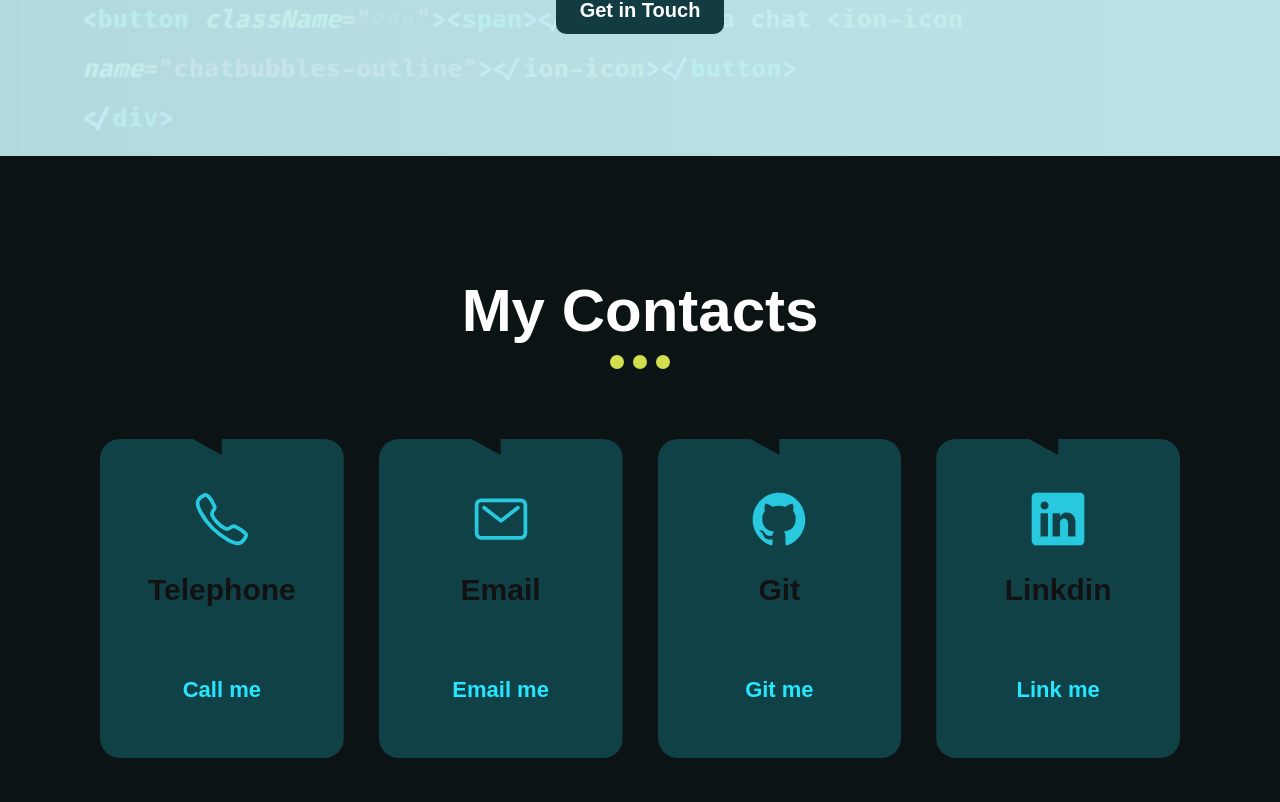
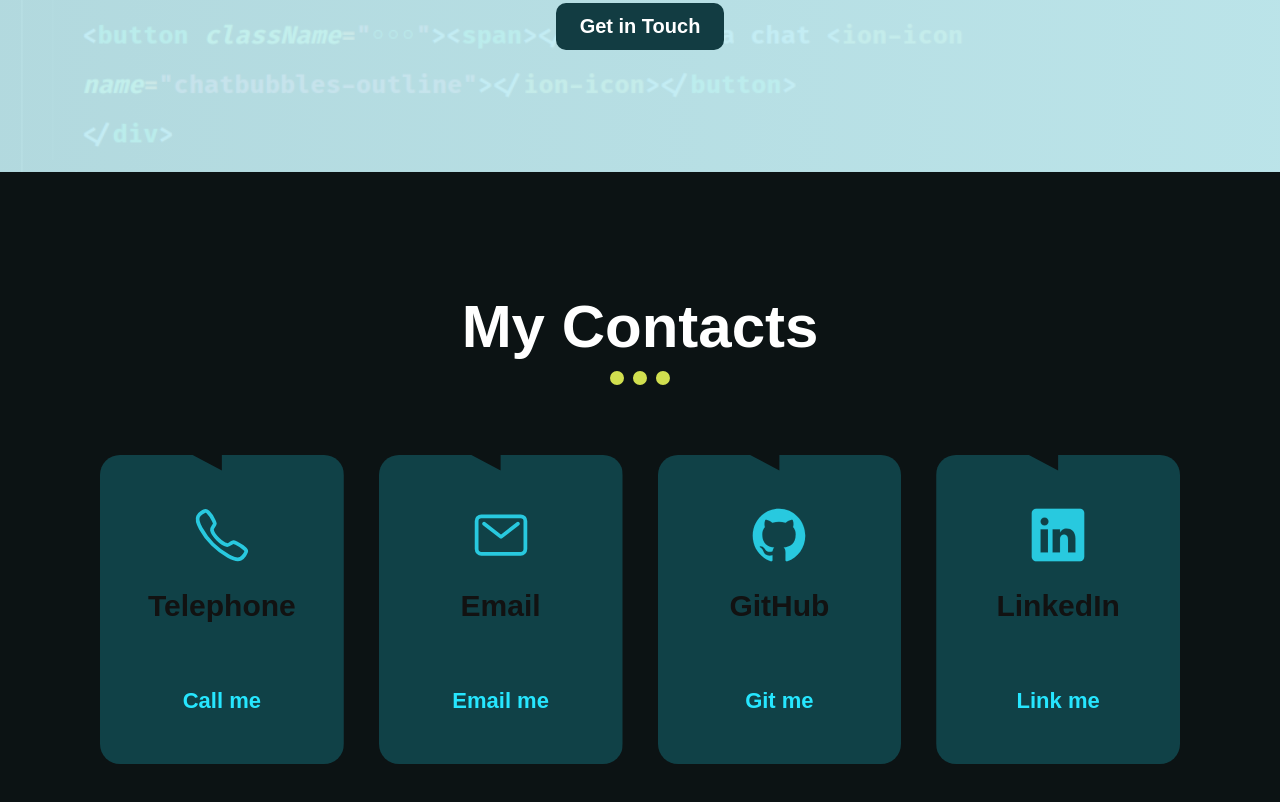
Before and after one commit to DesalegnTamirat/personal-website, a React (Vite) app: page / in a window 1280 px wide. Shown: the part 1158-1960 px from the top of the page. Built offline with nearby package versions, Linux system fonts and the light colour scheme.

Commit message:
making the contact links functional

```diff
--- a/src/components/Contact.jsx
+++ b/src/components/Contact.jsx
@@ -2,39 +2,44 @@ const Contact = () => {
   return (
     <section id="contact-section">
       <h2>My Contacts</h2>
-      <hr className="small"/>
+      <hr className="small" />
       <div className="contact-details">
         <div className="contact">
-          <div className="icon"><ion-icon name="call-outline"></ion-icon></div>
+          <div className="icon">
+            <ion-icon name="call-outline"></ion-icon>
+          </div>
           <h3>Telephone</h3>
-          <a href="#">
+          <a href="tel:+251979575672">
             Call me
           </a>
         </div>
+
         <div className="contact">
           <div className="icon">
-          <ion-icon name="mail-outline"></ion-icon>
+            <ion-icon name="mail-outline"></ion-icon>
           </div>
           <h3>Email</h3>
-          <a href="#">
+          <a href="mailto:desalegntamirateshetu@gmail.com">
             Email me
           </a>
         </div>
+
         <div className="contact">
           <div className="icon">
-          <ion-icon name="logo-github"></ion-icon>
+            <ion-icon name="logo-github"></ion-icon>
           </div>
-          <h3>Git</h3>
-          <a href="#">
+          <h3>GitHub</h3>
+          <a href="https://github.com/DesalegnTamirat" target="_blank" rel="noopener noreferrer">
             Git me
           </a>
         </div>
+
         <div className="contact">
           <div className="icon">
-          <ion-icon name="logo-linkedin"></ion-icon>
+            <ion-icon name="logo-linkedin"></ion-icon>
           </div>
-          <h3>Linkdin</h3>
-          <a href="#">
+          <h3>LinkedIn</h3>
+          <a href="https://www.linkedin.com/in/desalegn-tamirat-19727520a/" target="_blank" rel="noopener noreferrer">
             Link me
           </a>
         </div>
--- a/src/index.css
+++ b/src/index.css
@@ -51,7 +51,7 @@ hr.small {
 
 /* Header */
 header {
-  padding: 1.2rem 6rem;
+  padding: 2rem 6rem;
   max-width: 130rem;
   margin: auto;
 }
@@ -95,7 +95,7 @@ header {
 
 /* Projects */
 .projects {
-  position: absolute;
+  position: fixed;
   top: 2rem;
   left: 50%;
   transform: translate(-50%, 0%);
@@ -104,13 +104,14 @@ header {
   margin: auto;
   box-shadow: 0 0 1rem 1.5rem rgba(0, 0, 0, 0.6);
   border-radius: 2.4rem;
-  display: flex;
+   display: flex;
   flex-direction: column;
-  justify-content: center;
-  align-items: center;
-  gap: 1rem;
-  background-color: #0c282cf9;
+  gap: 2rem;
+  background-color: rgba(12, 40, 44, 0.96);
   padding: 6rem 3rem;
+  max-height: 100vh;
+  overflow: scroll;
+  z-index: 999;
 }
 .projects a {
   display: block;
@@ -131,7 +132,7 @@ header {
 }
 
 .projects button {
-  position: absolute;
+  position: fixed;
   top: 1.2rem;
   right: 1.2rem;
   background: none;
@@ -198,12 +199,13 @@ header {
 .cta-btn {
   background-color: #3bc9db;
   color: #000;
+  outline: 0 solid #1e656e;
   transition: all 0.4s ease-out;
 }
 
 .cta-btn:hover {
   background-color: #4fcedf;
-  outline: 3px solid #1e656e;
+  outline-width: 4px;
   outline-offset: 8px;
 }
 
@@ -411,7 +413,7 @@ header {
   font-weight: 700;
   text-decoration: none;
   border: none;
-  padding: 0.5rem 1rem;
+  padding: 0 1rem;
   color: #26e6ff;
   border-radius: 10px;
   transition: all 0.5s;
@@ -419,8 +421,8 @@ header {
 }
 
 .contact-details a:hover {
-  outline-offset: 5px;
-  outline-width: 8px;
+  outline-offset: 0.5rem;
+  outline-width: 0.6rem;
 }
 
 
@@ -513,6 +515,18 @@ header {
 }
 
 @media (max-width: 38em) {
+  header {
+    display: none;
+    padding: 3rem;
+    padding-bottom: 0rem;
+  }
+  .nav {
+    gap: 0.2rem;
+  }
+  .nav a:link, .nav a:visited {
+    font-size: 1.7rem;
+    padding: 1rem 1.6rem;
+  }
   h2 {
     font-size: 4.5rem !important;
   }
```
